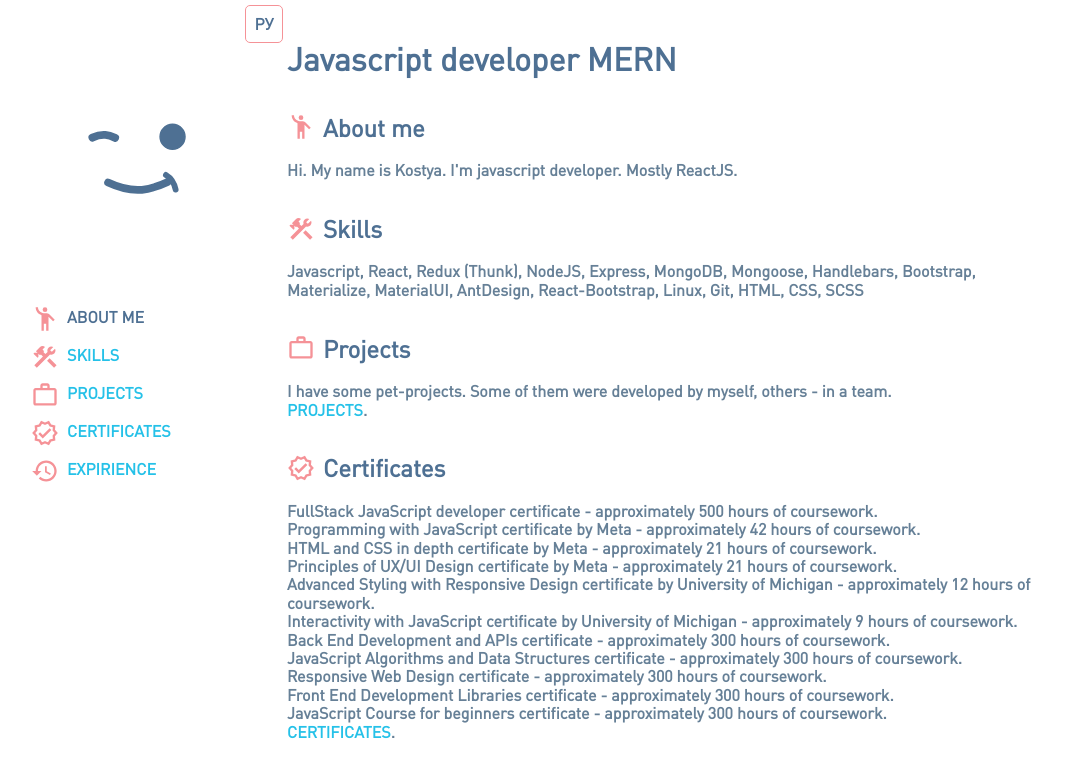
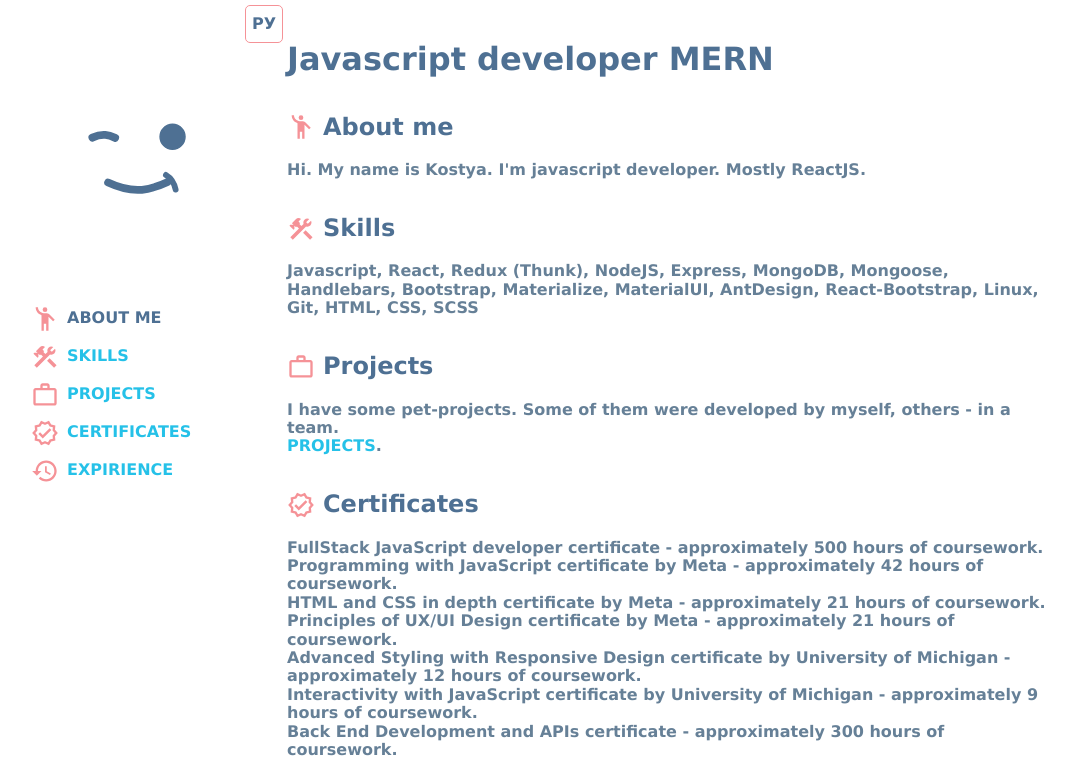
Before and after one commit to samolevich/cv, a React (Create React App) app: page / in a window 1280 px wide. Shown: the top 758 px of the page, without its empty margins (101-1176 px from the left). Built offline with nearby package versions, Linux system fonts and the light colour scheme; no server answers.

Commit message:
feat: remove custom font

```diff
--- a/src/components/App/index.module.css
+++ b/src/components/App/index.module.css
@@ -1,15 +1,10 @@
-@font-face {
-  font-family: Din;
-  src: url(/cv/font/DINPro.ttf);
-}
-
 :root {
   --light-blue: #25c1e8;
   --dark-blue: #4e7093;
   --gray-blue: #668097;
   --light-yellow: #ffdb94;
   --pastel-pink: #f59297;
-  font-family: Din, Verdana, Geneva, Tahoma, sans-serif;
+  font-family: Verdana, Geneva, Tahoma, sans-serif;
   color: var(--dark-blue);
   font-weight: bolder;
   font-size: 16px;
```
Also changed, not shown: public/font/DINPro.ttf (deleted).
